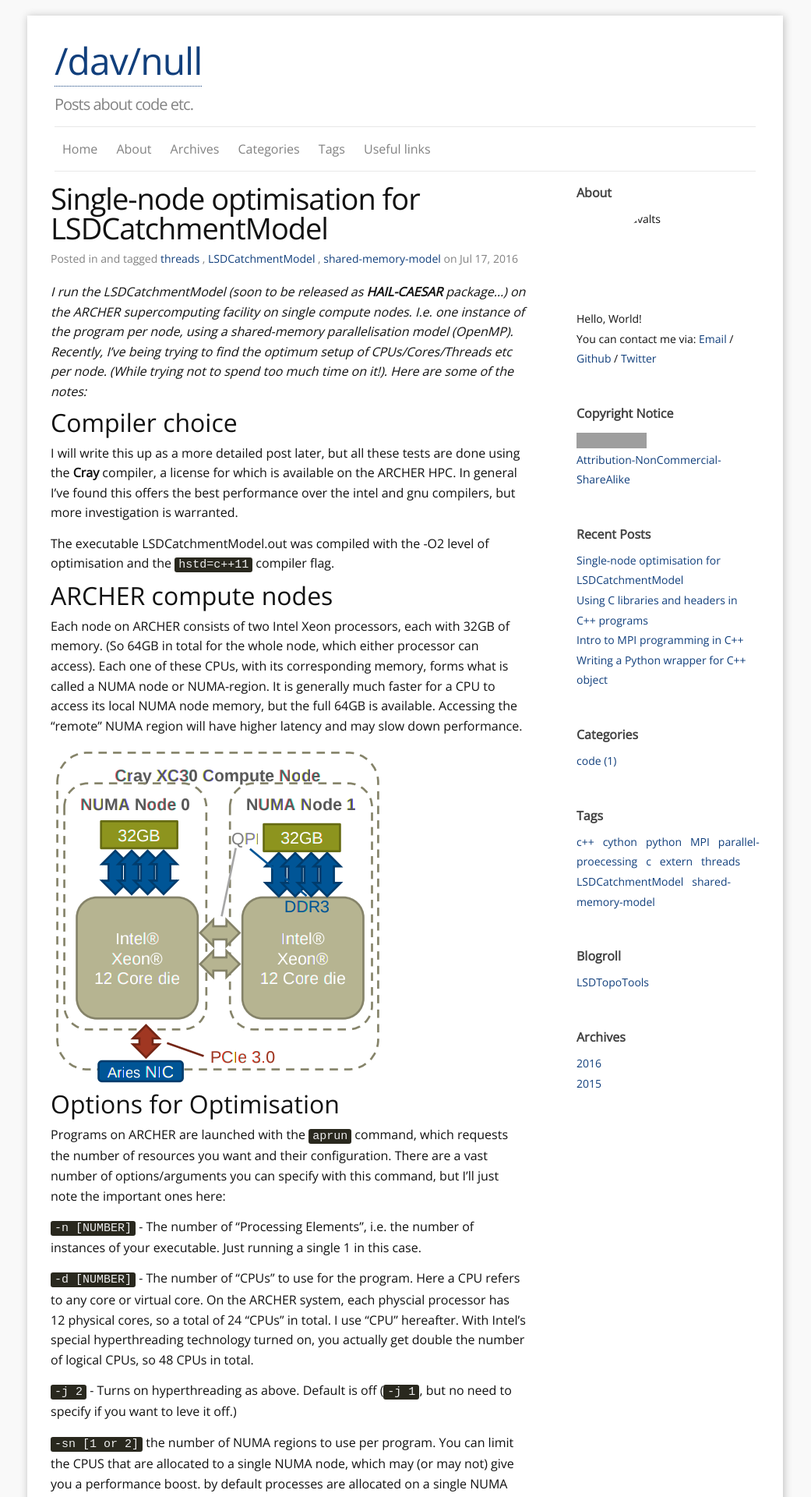
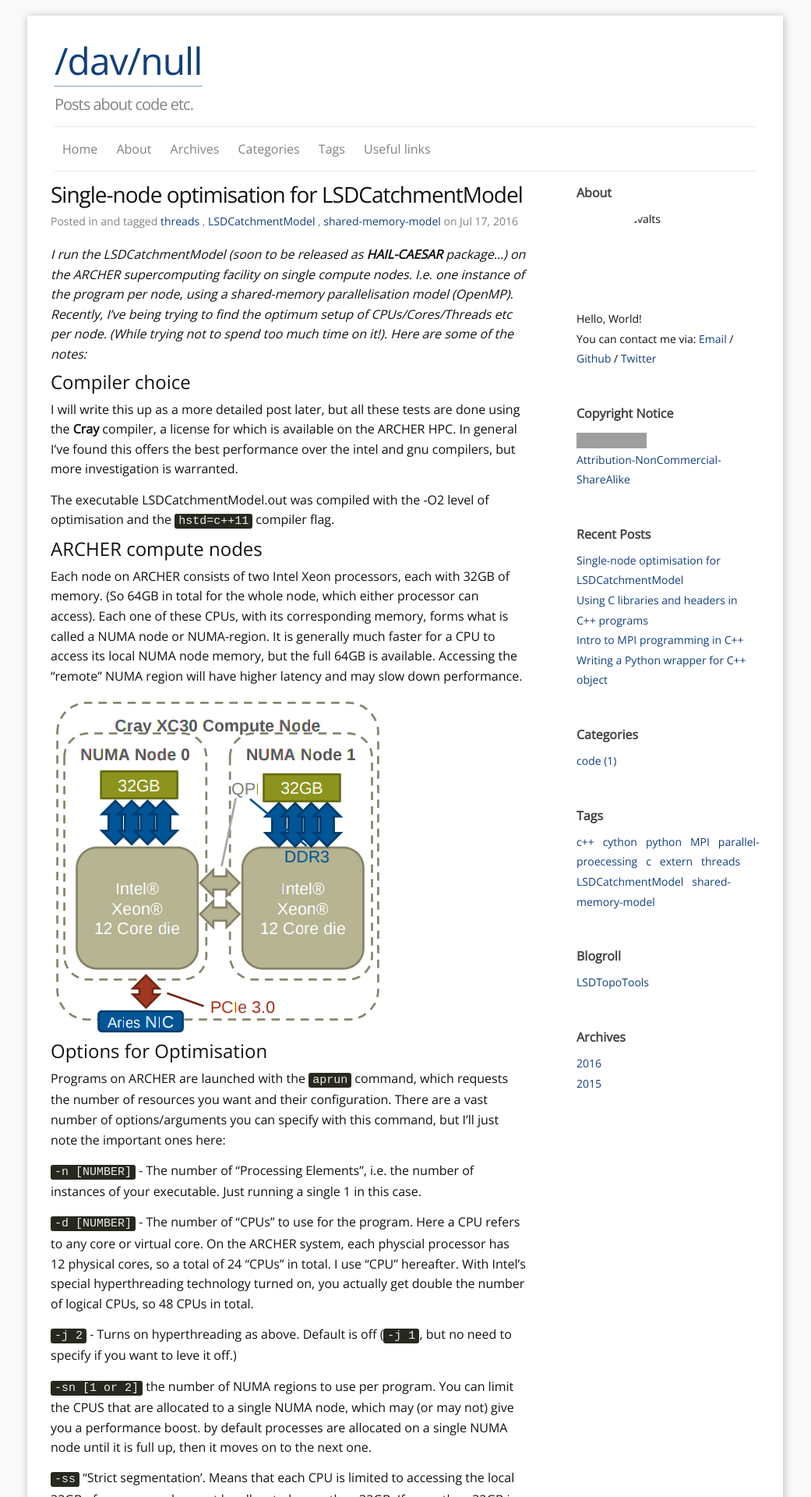
Before and after one commit to dvalters/dvalters.github.io, a Jekyll site: the page built from _posts/2016-07-17-Single-node-optimisation-for-LSDCatchmentModel.markdown, in a window 1280 px wide. Shown: the top 1920 px of the page at 78% size, without its empty margins (120-1161 px from the left). Built offline with Jekyll 4.4.1, drawn with Linux system fonts in a browser that asks for light colours; Markdown is read by kramdown in place of the engine named in the settings; comment, search, counter and statistics services are not loaded; grey boxes are pictures that could not be loaded.

Commit message:
Update _layout.scss

```diff
--- a/_sass/_layout.scss
+++ b/_sass/_layout.scss
@@ -178,7 +178,7 @@
 }
 
 .post-title {
-  font-size: 38px;//42px;
+  font-size: 28px;//42px;
   letter-spacing: -1px;
   line-height: 1;
 
@@ -216,7 +216,7 @@
   p { padding:$spacing-unit/5 0; }
   //margin-bottom: $spacing-unit;
   h1 {
-    font-size: 38px;
+    font-size: 26px;
     line-height:1em;
     @include media-query($on-laptop){
       font-size: 36px;
@@ -224,7 +224,7 @@
 
   }
   h2 {
-    font-size: 32px;
+    font-size: 24px;
     line-height:1em;
     @include media-query($on-laptop) {
       font-size: 28px;
@@ -232,7 +232,7 @@
   }
 
   h3 {
-    font-size: 26px;
+    font-size: 20px;
     line-height:1em;
 
     @include media-query($on-laptop) {
@@ -241,7 +241,7 @@
   }
 
   h4 {
-    font-size: 20px;
+    font-size: 18px;
     line-height:1em;
 
     @include media-query($on-laptop) {
```
